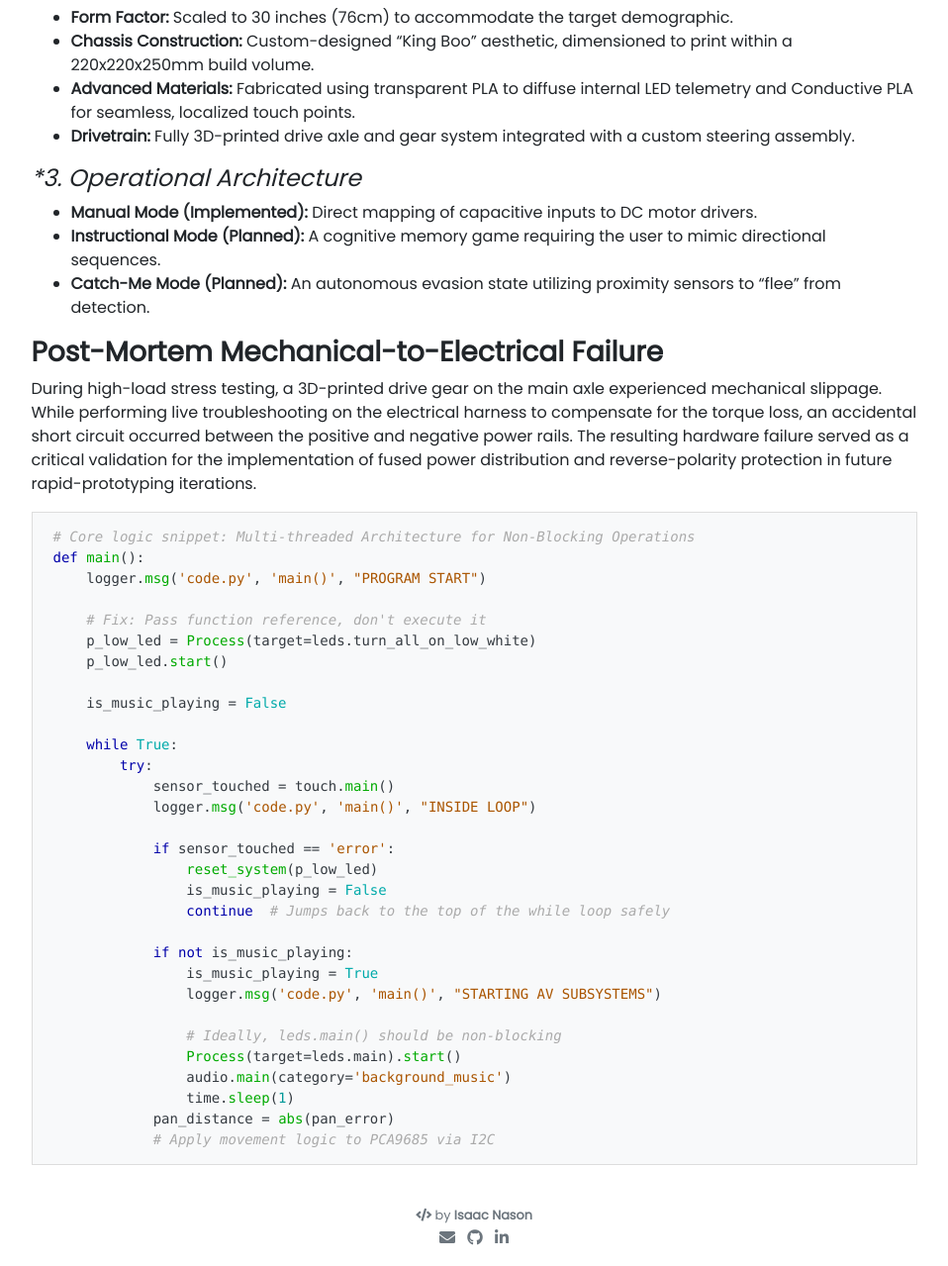
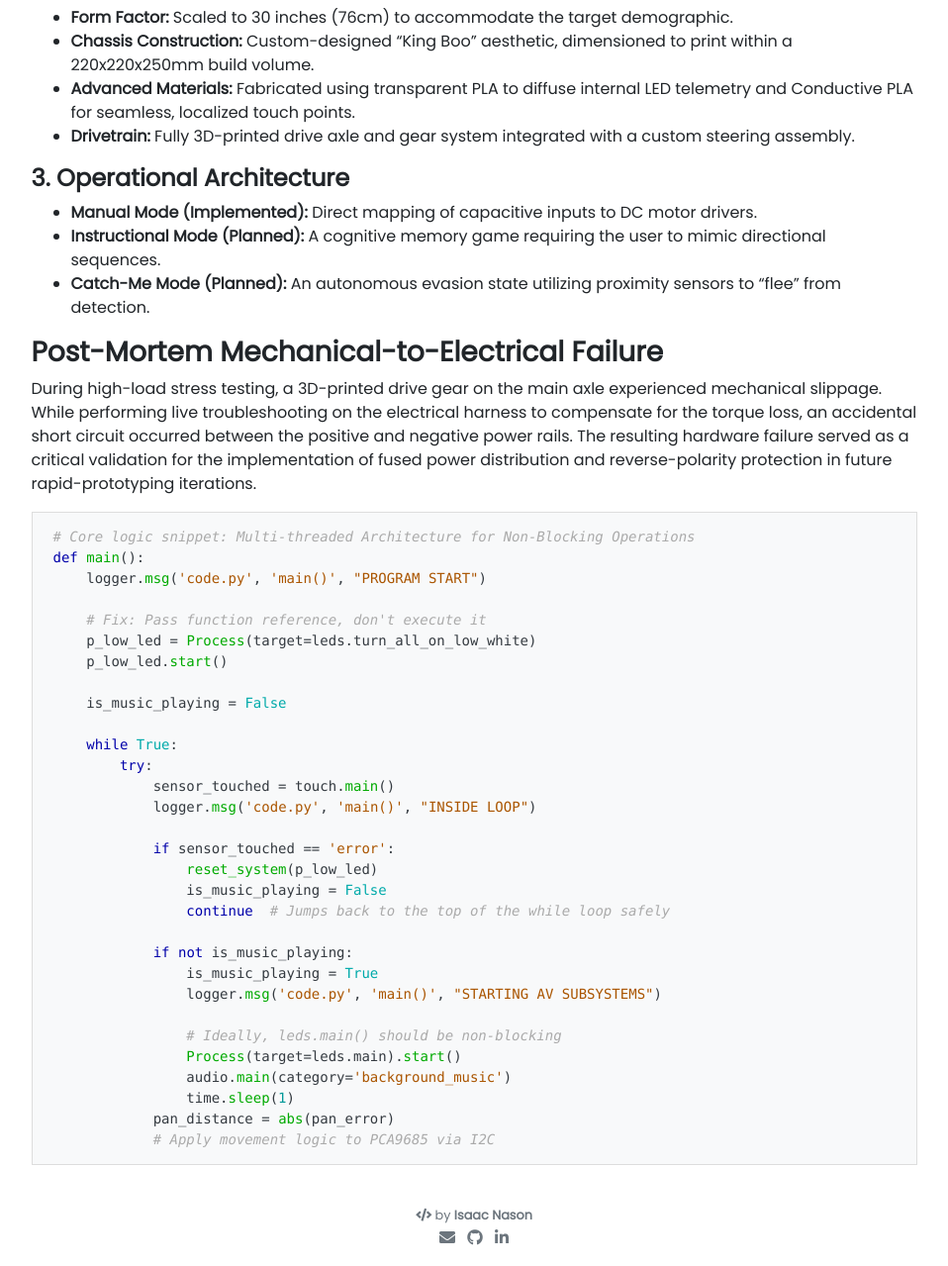
Before and after one commit to mistabowhunta/github.io, a Jekyll site: the page built from _projects/borider-capacitive-touch.md, in a window 1280 px wide. Shown: the part 1078-2357 px from the top of the page at 99% size, without its empty margins (161-1119 px from the left). Built offline with Jekyll 4.4.1, drawn with Linux system fonts in a browser that asks for light colours.

```diff
--- a/_projects/borider-capacitive-touch.md
+++ b/_projects/borider-capacitive-touch.md
@@ -30,7 +30,7 @@ The system is powered by a Raspberry Pi utilizing a distributed multi-processing
 * **Advanced Materials:** Fabricated using transparent PLA to diffuse internal LED telemetry and Conductive PLA for seamless, localized touch points.
 * **Drivetrain:** Fully 3D-printed drive axle and gear system integrated with a custom steering assembly.
 
-#### **3. Operational Architecture*
+#### **3. Operational Architecture**
 * **Manual Mode (Implemented):** Direct mapping of capacitive inputs to DC motor drivers.
 * **Instructional Mode (Planned):** A cognitive memory game requiring the user to mimic directional sequences.
 * **Catch-Me Mode (Planned):** An autonomous evasion state utilizing proximity sensors to "flee" from detection.
```
